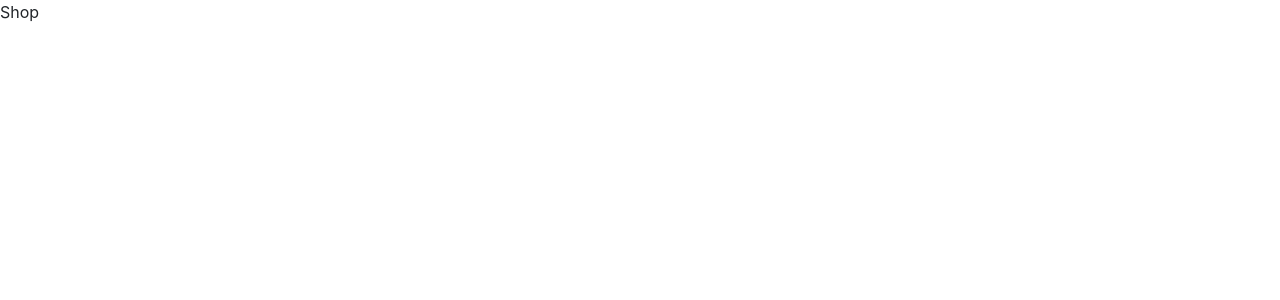
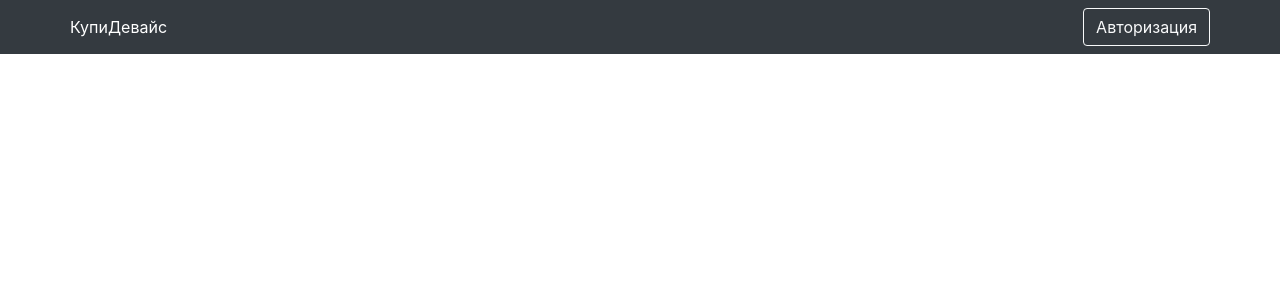
Before and after one commit to DmitriyAfa/online_store, a React (Create React App) app in the folder client/: page / in a window 1280 px wide. Before the commit this address led to /shop. Shown: the top 300 px of the page. Built offline with nearby package versions, Linux system fonts and the light colour scheme.

Commit message:
NavBar and Auth

```diff
--- a/client/src/App.js
+++ b/client/src/App.js
@@ -1,9 +1,11 @@
 import React from "react";
 import { BrowserRouter } from "react-router-dom";
 import { AppRouter } from "./components/AppRouter";
+import { NavBar } from "./components/NavBar";
 const App = () => {
   return (
     <BrowserRouter>
+      <NavBar />
       <AppRouter />
     </BrowserRouter>
   );
--- a/client/src/components/AppRouter.js
+++ b/client/src/components/AppRouter.js
@@ -1,18 +1,22 @@
+import { useContext } from "react";
 import { Switch, Route, Redirect } from "react-router-dom";
+import { Context } from "../index";
 import { authRoutes, publicRoutes } from "../routes";
 import { SHOP_ROUTE } from "../utils/consts";
+
 export const AppRouter = () => {
-  const isAuth = true;
+  const { user } = useContext(Context);
+  console.log(user);
   return (
     <Switch>
-      {isAuth === true &&
+      {user.isAuth === true &&
         authRoutes.map(({ path, Component }) => {
           return <Route key={path} path={path} component={Component} exact />;
         })}
       {publicRoutes.map(({ path, Component }) => {
         return <Route key={path} path={path} component={Component} exact />;
       })}
-      <Redirect to={SHOP_ROUTE} />
+      {/* <Redirect to={SHOP_ROUTE} /> */}
     </Switch>
   );
 };
--- /dev/null
+++ b/client/src/components/NavBar.js
@@ -0,0 +1,36 @@
+import { observer } from "mobx-react-lite";
+import { useContext } from "react";
+import { Context } from "..";
+import { Navbar, Nav, Button, Container } from "react-bootstrap";
+import { NavLink } from "react-router-dom";
+import { SHOP_ROUTE } from "../utils/consts";
+
+export const NavBar = observer(() => {
+  const { user } = useContext(Context);
+  return (
+    <Navbar bg="dark" variant="dark">
+      <Container>
+        <NavLink style={{ color: "white" }} to={SHOP_ROUTE}>
+          КупиДевайс
+        </NavLink>
+        {user.isAuth ? (
+          <Nav className="ml-auto" style={{ color: "white" }}>
+            <Button variant={"outline-light"}>Админ-панель</Button>
+            <Button variant={"outline-light"} className="ml-2">
+              Выйти
+            </Button>
+          </Nav>
+        ) : (
+          <Nav className="ml-auto" style={{ color: "white" }}>
+            <Button
+              onClick={() => user.setIsAuth(true)}
+              variant={"outline-light"}
+            >
+              Авторизация
+            </Button>
+          </Nav>
+        )}
+      </Container>
+    </Navbar>
+  );
+});
--- a/client/src/index.js
+++ b/client/src/index.js
@@ -1,5 +1,19 @@
-import React from "react";
+import React, { createContext } from "react";
 import ReactDOM from "react-dom";
 import App from "./App";
+import { DeviceStore } from "./store/DeviceStore";
+import { UserStore } from "./store/UserStore";
 
-ReactDOM.render(<App />, document.getElementById("root"));
+export const Context = createContext(null);
+
+ReactDOM.render(
+  <Context.Provider
+    value={{
+      user: new UserStore(),
+      device: new DeviceStore(),
+    }}
+  >
+    <App />
+  </Context.Provider>,
+  document.getElementById("root")
+);
--- a/client/src/pages/Auth.js
+++ b/client/src/pages/Auth.js
@@ -1,3 +1,44 @@
+import {
+  Navbar,
+  Nav,
+  Button,
+  Container,
+  Form,
+  Card,
+  Row,
+} from "react-bootstrap";
+import { NavLink, useLocation } from "react-router-dom";
+import { LOGIN_ROUTE, REGISTRATION_ROUTE } from "../utils/consts";
 export const Auth = () => {
-  return <div>Auth</div>;
+  const location = useLocation();
+  const isLogin = location.pathname === LOGIN_ROUTE;
+  return (
+    <Container
+      className="d-flex justify-content-center align-items-center"
+      style={{ height: window.innerHeight - 54 }}
+    >
+      <Card style={{ width: 600 }} className={"p-5"}>
+        <h2 className="m-auto">{isLogin ? "Авторизация" : "Регистрация"}</h2>
+        <Form className="d-flex flex-column">
+          <Form.Control className="mt-3" placeholder="Введите Ваш email..." />
+          <Form.Control className="mt-3" placeholder="Введите Ваш пароль..." />
+          <Row className="d-flex justify-content-between mt-3 pl-3 pr-3">
+            {isLogin ? (
+              <div>
+                Нет аккаунта ?{" "}
+                <NavLink to={REGISTRATION_ROUTE}> Зарегестрируйся!</NavLink>
+              </div>
+            ) : (
+              <div>
+                Есть аккаунт ? <NavLink to={LOGIN_ROUTE}> Войдите!</NavLink>
+              </div>
+            )}
+            <Button variant={"outline-success"}>
+              {isLogin ? "Войти" : "Зарегестрироваться"}
+            </Button>
+          </Row>
+        </Form>
+      </Card>
+    </Container>
+  );
 };
--- /dev/null
+++ b/client/src/store/DeviceStore.js
@@ -0,0 +1,43 @@
+import { makeAutoObservable } from "mobx";
+export class DeviceStore {
+  constructor() {
+    this._types = [
+      { id: 1, name: "Холодильники" },
+      { id: 2, name: "Смартфоны" },
+    ];
+    this._brands = [
+      { id: 1, name: "Samsung" },
+      { id: 2, name: "Apple" },
+    ];
+    this._devices = [
+      { id: 1, name: "12 pro", price: 100000, rating: 0, img: "" },
+      { id: 2, name: "a515", price: 100000, rating: 0, img: "" },
+      { id: 3, name: "note pro", price: 100000, rating: 0, img: "" },
+      { id: 4, name: "Atlant", price: 100000, rating: 0, img: "" },
+    ];
+    makeAutoObservable(this);
+  }
+
+  setTypes(types) {
+    this._types = types;
+  }
+  setBrands(brands) {
+    this._brands = brands;
+  }
+  setDevices(devices) {
+    this._devices = devices;
+  }
+  /**
+   computed functions are called only if the variable used inside has been changed
+   вызываются только в том случае, если переменная которая используется внутри была изменена
+   */
+  get types() {
+    return this._types;
+  }
+  get brands() {
+    return this._brands;
+  }
+  get devices() {
+    return this._devices;
+  }
+}
--- a/client/src/store/UserStore.js
+++ b/client/src/store/UserStore.js
@@ -0,0 +1,26 @@
+import { makeAutoObservable } from "mobx";
+export class UserStore {
+  constructor() {
+    this._isAuth = false;
+    this._user = false;
+    makeAutoObservable(this);
+  }
+
+  setIsAuth(bool) {
+    this._isAuth = bool;
+  }
+  setIsUser(user) {
+    this._user = user;
+  }
+  /**
+   computed functions are called only if the variable used inside has been changed
+   вызываются только в том случае, если переменная которая используется внутри была изменена
+   */
+  get isAuth() {
+    return this._isAuth;
+  }
+  get user() {
+    // computed functions - вызываются только в том случае, если переменная которая используется внутри была изменена
+    return this._user;
+  }
+}
```
Also changed, not shown: 1 other file (tests, documents, lock files or other folders).
